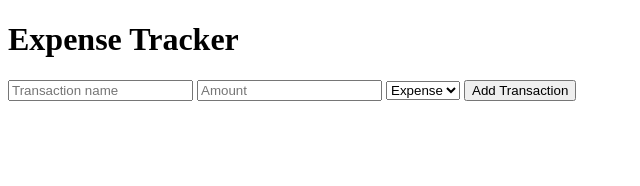
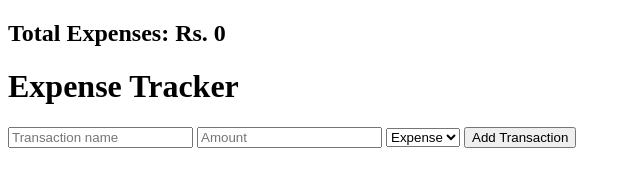
Before and after one commit to anoymus333/Expense-Tracker, a plain HTML site: page index.html in a window 1280 px wide. Shown: the whole page, without its empty margins (0-640 px from the left). Drawn offline with Linux system fonts and the light colour scheme.

Commit message:
add more features

```diff
--- a/ExpenseTracker.js
+++ b/ExpenseTracker.js
@@ -1,4 +1,6 @@
-const transactions = [];
+const savedTransaction = JSON.parse(localStorage.getItem('transactions'));
+const transactions = savedTransaction || [];
+const totalExpensesElement = document.getElementById('total-expenses');
 const form = document.getElementById('transaction-form');
 const nameInput = document.getElementById('transaction-name');
 const amountInput = document.getElementById('transaction-amount');
@@ -14,7 +16,10 @@ function renderTransactions() {
         item.textContent = `${transaction.name}: ${sign}${Math.abs(transaction.amount)}`;
         transactionList.append(item);
     }
-}
+    const totalExpenses =  transactions.filter(transaction => transaction.type === 'expense').reduce((sum, transaction) => sum + transaction.amount, 0);
+    totalExpensesElement.textContent = totalExpenses;
+    }
+
 
 renderTransactions();
 form.addEventListener('submit',function(event){
--- a/index.html
+++ b/index.html
@@ -7,6 +7,7 @@
     <script src="ExpenseTracker.js" defer></script>
 </head>
 <body>
+    <h2>Total Expenses: Rs. <span id="total-expenses">0</span></h2>
     <div id="transaction-list"></div>
     <h1>Expense Tracker</h1>
 
```
